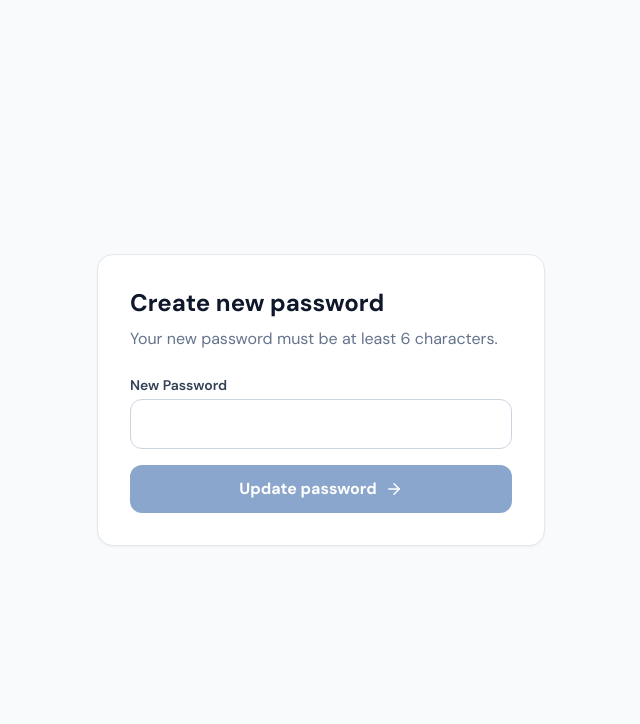
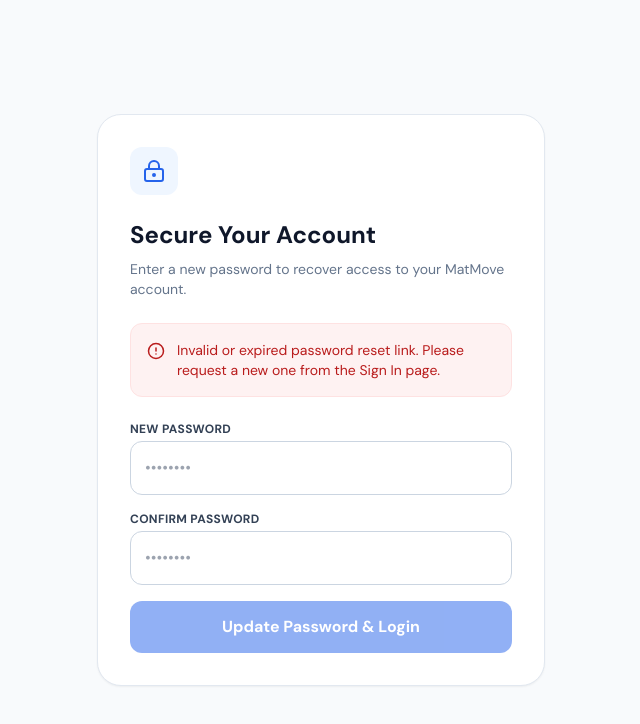
Before and after one commit to matmovesl-oss/matmove.ent, a React (Vite) app: page /reset-password in a window 1280 px wide. Shown: the top 724 px of the page, without its empty margins (319-959 px from the left). Built offline with nearby package versions, Linux system fonts and the light colour scheme; no server answers.

Commit message:
feat: implement update password screen and secure routing

```diff
--- a/src/App.tsx
+++ b/src/App.tsx
@@ -14,131 +14,48 @@ import {
   SubmittedPage,
   VerificationPage,
 } from '@/pages/OnboardingPages';
-import {
-  ForgotPasswordPage,
-  UpdatePasswordPage,
-} from '@/pages/PasswordPages';
+import { ForgotPasswordPage } from '@/pages/PasswordPages';
+import { UpdatePassword } from '@/pages/UpdatePassword'; // Correctly import your new component
 
 function CustomerPortal() {
   const { session } = useAuth();
-
   if (!session) {
     return <Navigate to="/login" replace />;
   }
-
   return <PortalApp />;
 }
 
 export default function App() {
   return (
     <Routes>
-      {/* =========================================================
-          PUBLIC ROUTES
-      ========================================================= */}
       <Route path="/" element={<LandingPage />} />
-
       <Route path="/login" element={<LoginPage />} />
-
       <Route path="/signup" element={<SignupPage />} />
 
-      {/* =========================================================
-          PASSWORD ROUTES
-      ========================================================= */}
-      <Route
-        path="/forgot-password"
-        element={<ForgotPasswordPage />}
-      />
+      {/* SECURE PASSWORD ROUTES */}
+      <Route path="/forgot-password" element={<ForgotPasswordPage />} />
+      {/* This MUST match the path you configure in Supabase Email Templates */}
+      <Route path="/reset-password" element={<UpdatePassword />} />
 
-      <Route
-        path="/reset-password"
-        element={<UpdatePasswordPage />}
-      />
+      {/* ONBOARDING ROUTES */}
+      <Route path="/select-role" element={<RoleSelectionPage />} />
+      <Route path="/onboarding/personal" element={<PersonalInfoPage />} />
+      <Route path="/onboarding/identity" element={<IdentityPage />} />
+      <Route path="/onboarding/documents" element={<DocumentsPage />} />
+      <Route path="/onboarding/selfie" element={<SelfiePage />} />
+      <Route path="/onboarding/vehicle" element={<VehicleSelectionPage />} />
+      <Route path="/onboarding/review" element={<ReviewPage />} />
+      <Route path="/onboarding/submitted" element={<SubmittedPage />} />
+      <Route path="/verification" element={<VerificationPage />} />
 
-      {/* =========================================================
-          ONBOARDING ROUTES
-      ========================================================= */}
-      <Route
-        path="/select-role"
-        element={<RoleSelectionPage />}
-      />
+      {/* CUSTOMER PORTAL */}
+      <Route path="/customer/*" element={<CustomerPortal />} />
+      <Route path="/customer/rider/*" element={<CustomerPortal />} />
+      <Route path="/customer/driver/*" element={<CustomerPortal />} />
+      <Route path="/customer/merchant/*" element={<CustomerPortal />} />
 
-      <Route
-        path="/onboarding/personal"
-        element={<PersonalInfoPage />}
-      />
-
-      <Route
-        path="/onboarding/identity"
-        element={<IdentityPage />}
-      />
-
-      <Route
-        path="/onboarding/documents"
-        element={<DocumentsPage />}
-      />
-
-      <Route
-        path="/onboarding/selfie"
-        element={<SelfiePage />}
-      />
-
-      <Route
-        path="/onboarding/vehicle"
-        element={<VehicleSelectionPage />}
-      />
-
-      <Route
-        path="/onboarding/review"
-        element={<ReviewPage />}
-      />
-
-      <Route
-        path="/onboarding/submitted"
-        element={<SubmittedPage />}
-      />
-
-      <Route
-        path="/verification"
-        element={<VerificationPage />}
-      />
-
-      {/* =========================================================
-          CUSTOMER PORTAL
-
-          All three customer roles currently enter through the
-          same protected portal. PortalApp is responsible for
-          displaying the correct role experience.
-      ========================================================= */}
-      <Route
-        path="/customer/*"
-        element={<CustomerPortal />}
-      />
-
-      {/* Explicit role entry points.
-          These make the routing structure ready for the
-          dedicated Rider / Driver / Merchant experiences. */}
-      <Route
-        path="/customer/rider/*"
-        element={<CustomerPortal />}
-      />
-
-      <Route
-        path="/customer/driver/*"
-        element={<CustomerPortal />}
-      />
-
-      <Route
-        path="/customer/merchant/*"
-        element={<CustomerPortal />}
-      />
-
-      {/* =========================================================
-          FALLBACK
-      ========================================================= */}
-      <Route
-        path="*"
-        element={<Navigate to="/" replace />}
-      />
+      {/* FALLBACK */}
+      <Route path="*" element={<Navigate to="/" replace />} />
     </Routes>
   );
 }
--- /dev/null
+++ b/src/pages/UpdatePassword.tsx
@@ -0,0 +1,116 @@
+import { useState, useEffect } from 'react';
+import { useNavigate } from 'react-router-dom';
+import { supabase } from '@/lib/supabase';
+import { LockKeyhole, Loader2, CheckCircle2, AlertCircle } from 'lucide-react';
+
+export function UpdatePassword() {
+  const navigate = useNavigate();
+  const [password, setPassword] = useState('');
+  const [confirmPassword, setConfirmPassword] = useState('');
+  const [loading, setLoading] = useState(false);
+  const [error, setError] = useState('');
+  const [success, setSuccess] = useState(false);
+
+  useEffect(() => {
+    // Supabase appends a recovery token hash to the URL when clicking the email link
+    if (!window.location.hash) {
+      setError("Invalid or expired password reset link. Please request a new one from the Sign In page.");
+    }
+  }, []);
+
+  const handleUpdatePassword = async (e: React.FormEvent) => {
+    e.preventDefault();
+    setError('');
+
+    if (password.length < 6) return setError('Password must be at least 6 characters long.');
+    if (password !== confirmPassword) return setError('Passwords do not match.');
+
+    setLoading(true);
+    try {
+      const { error } = await supabase.auth.updateUser({ password });
+      if (error) throw error;
+
+      // HARD RESET: Clear the 4-digit PIN from this device for security
+      localStorage.removeItem('matmove_pin');
+      localStorage.removeItem('matmove_last_active');
+
+      setSuccess(true);
+      setTimeout(() => {
+        // Send to login so they authenticate with the new password and set a new PIN
+        navigate('/login', { replace: true });
+      }, 3000);
+
+    } catch (err: any) {
+      setError(err.message || 'Failed to update password.');
+    } finally {
+      setLoading(false);
+    }
+  };
+
+  if (success) {
+    return (
+      <div className="min-h-screen bg-slate-50 flex items-center justify-center p-6">
+        <div className="max-w-md w-full bg-white border border-slate-200 rounded-3xl p-8 text-center shadow-sm">
+          <div className="w-16 h-16 bg-emerald-50 text-emerald-600 rounded-full flex items-center justify-center mx-auto mb-6">
+            <CheckCircle2 size={32} />
+          </div>
+          <h2 className="text-2xl font-bold text-slate-900">Password Updated</h2>
+          <p className="text-slate-500 mt-2">Your security credentials have been updated safely. Redirecting to login...</p>
+        </div>
+      </div>
+    );
+  }
+
+  return (
+    <div className="min-h-screen bg-slate-50 flex items-center justify-center p-6">
+      <div className="max-w-md w-full bg-white border border-slate-200 rounded-3xl p-8 shadow-sm">
+        <div className="w-12 h-12 bg-blue-50 text-blue-600 rounded-xl flex items-center justify-center mb-6">
+          <LockKeyhole size={24} />
+        </div>
+
+        <h2 className="text-2xl font-bold text-slate-900 mb-2">Secure Your Account</h2>
+        <p className="text-slate-500 text-sm mb-6">Enter a new password to recover access to your MatMove account.</p>
+
+        {error && (
+          <div className="bg-red-50 text-red-700 p-4 rounded-xl flex items-start gap-3 mb-6 border border-red-100 text-sm">
+            <AlertCircle size={18} className="mt-0.5 shrink-0" />
+            <p>{error}</p>
+          </div>
+        )}
+
+        <form onSubmit={handleUpdatePassword} className="space-y-4">
+          <div>
+            <label className="block text-xs font-bold text-slate-700 mb-1 uppercase tracking-wide">New Password</label>
+            <input
+              type="password"
+              value={password}
+              onChange={(e) => setPassword(e.target.value)}
+              required
+              className="w-full border border-slate-300 p-3.5 rounded-xl outline-none focus:ring-2 focus:ring-blue-600"
+              placeholder="••••••••"
+            />
+          </div>
+          <div>
+            <label className="block text-xs font-bold text-slate-700 mb-1 uppercase tracking-wide">Confirm Password</label>
+            <input
+              type="password"
+              value={confirmPassword}
+              onChange={(e) => setConfirmPassword(e.target.value)}
+              required
+              className="w-full border border-slate-300 p-3.5 rounded-xl outline-none focus:ring-2 focus:ring-blue-600"
+              placeholder="••••••••"
+            />
+          </div>
+
+          <button
+            type="submit"
+            disabled={loading || !!error.includes('Invalid')}
+            className="w-full bg-blue-600 text-white p-3.5 rounded-xl font-bold mt-2 hover:bg-blue-700 transition flex justify-center disabled:opacity-50"
+          >
+            {loading ? <Loader2 className="animate-spin" size={20} /> : 'Update Password & Login'}
+          </button>
+        </form>
+      </div>
+    </div>
+  );
+}
```
